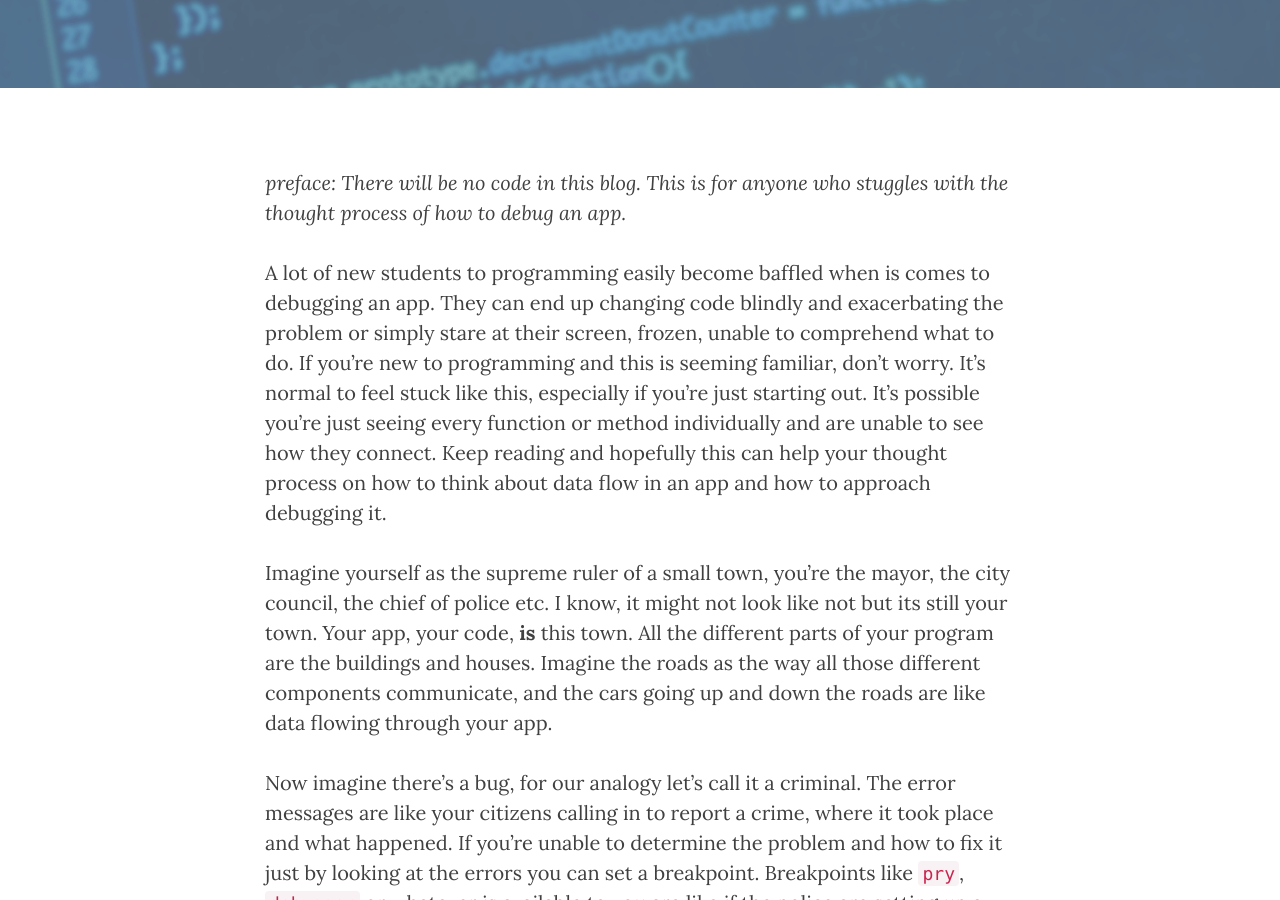
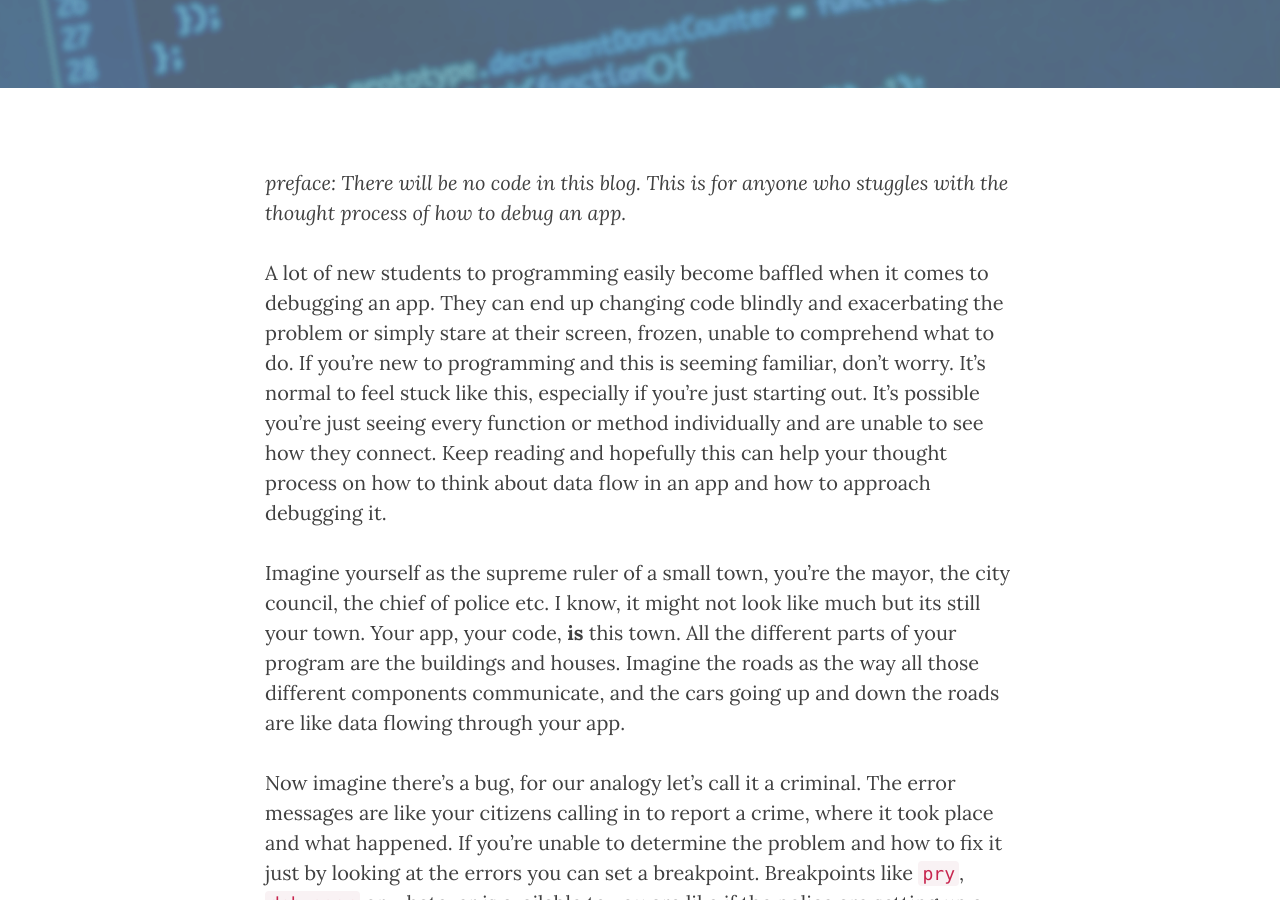
Before and after one commit to jilustrisimo/jilustrisimo.github.io, a Jekyll site: the page built from _posts/2017-08-09-how_to_think_about_debugging.markdown, in a window 1280 px wide and 900 px high, scrolled down 354 px. Built offline with Jekyll 4.4.1, drawn with Linux system fonts in a browser that asks for light colours; nearby versions of some CDN libraries.

Commit message:
Updating my blog post.

```diff
--- a/_posts/2017-08-09-how_to_think_about_debugging.markdown
+++ b/_posts/2017-08-09-how_to_think_about_debugging.markdown
@@ -1,14 +1,14 @@
 ---
 layout: post
 title:  "How to Think About Debugging"
-date:   2017-08-09 05:43:08 +0000
+date:   2017-08-09 01:43:09 -0400
 ---
 
 *preface: There will be no code in this blog. This is for anyone who stuggles with the thought process of how to debug an app.*
 
-A lot of new students to programming easily become baffled when is comes to debugging an app.  They can end up changing code blindly and exacerbating the problem or simply stare at their screen, frozen, unable to comprehend what to do.  If you're new to programming and this is seeming familiar, don't worry.  It's normal to feel stuck like this, especially if you're just starting out.  It's possible you're just seeing every function or method individually and are unable to see how they connect.  Keep reading and hopefully this can help your thought process on how to think about data flow in an app and how to approach debugging it.
+A lot of new students to programming easily become baffled when it comes to debugging an app.  They can end up changing code blindly and exacerbating the problem or simply stare at their screen, frozen, unable to comprehend what to do.  If you're new to programming and this is seeming familiar, don't worry.  It's normal to feel stuck like this, especially if you're just starting out.  It's possible you're just seeing every function or method individually and are unable to see how they connect.  Keep reading and hopefully this can help your thought process on how to think about data flow in an app and how to approach debugging it.
 
-Imagine yourself as the supreme ruler of a small town, you're the mayor, the city council, the chief of police etc.  I know, it might not look like not but its still your town.  Your app, your code, **is** this town.  All the different parts of your program are the buildings and houses.  Imagine the roads as the way all those different components communicate, and the cars going up and down the roads are like data flowing through your app.
+Imagine yourself as the supreme ruler of a small town, you're the mayor, the city council, the chief of police etc.  I know, it might not look like much but its still your town.  Your app, your code, **is** this town.  All the different parts of your program are the buildings and houses.  Imagine the roads as the way all those different components communicate, and the cars going up and down the roads are like data flowing through your app.
 
 Now imagine there's a bug, for our analogy let's call it a criminal.  The error messages are like your citizens calling in to report a crime, where it took place and what happened.  If you're unable to determine the problem and how to fix it just by looking at the errors you can set a breakpoint.  Breakpoints like `pry`, `debugger` or whatever is available to you are like if the police are setting up a premitter or road block by where the incident happened thereby not allowing anything to go through without them being able to see it.
 
```
